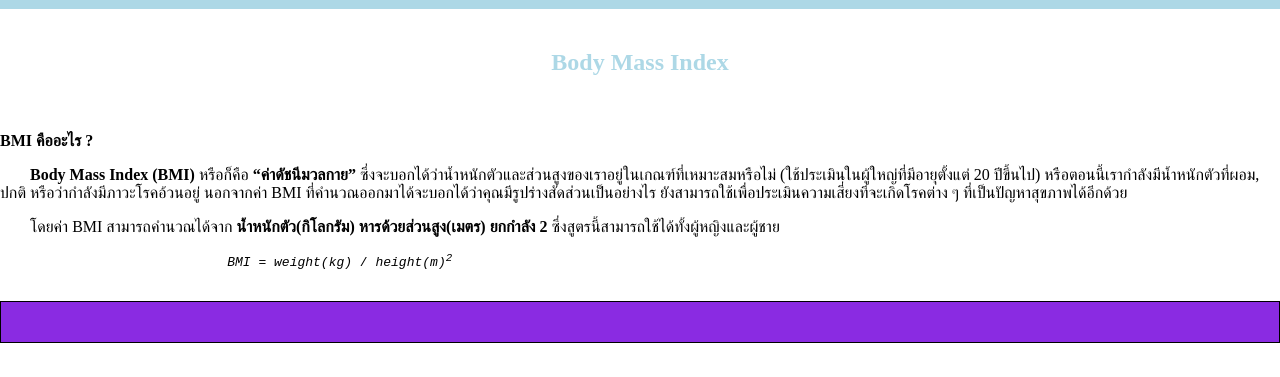
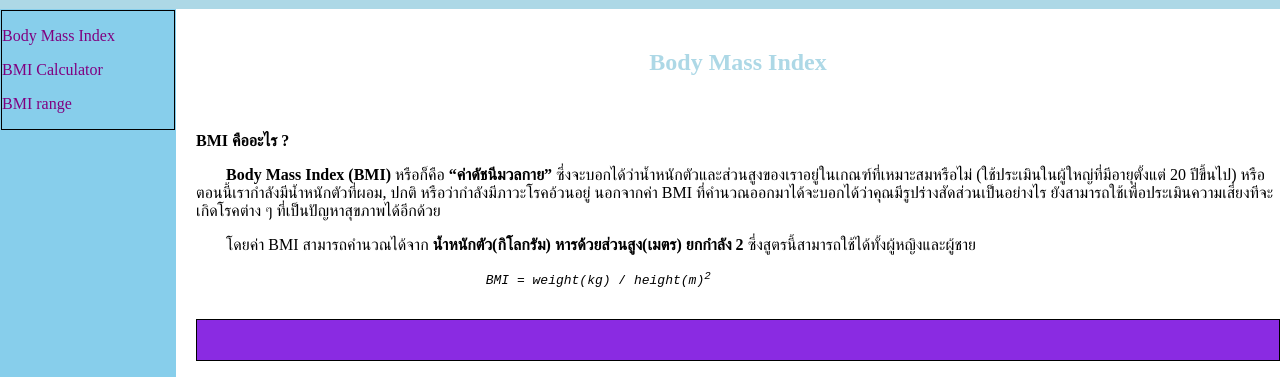
Before and after one commit to tawanwjt/BMI-calcualtor, a plain HTML site: page index.html in a window 1280 px wide. Shown: the part 109-486 px from the top of the page. Drawn offline with nearby package versions, Linux system fonts and the light colour scheme.

Commit message:
add sidebar with smooth single page navigation

```diff
--- a/assets/styles/styles.css
+++ b/assets/styles/styles.css
@@ -1,3 +1,7 @@
+html {
+    scroll-behavior: smooth;
+}
+
 body {
     background-color: white;
     margin: 0%;
@@ -5,7 +9,11 @@ body {
     width: 100%;
 }
 
-nav {
+a {
+    text-decoration: none;
+}
+
+.logo {
     background-color: lightblue;
     column-gap: 40px;
     display: flex;
@@ -15,20 +23,37 @@ nav {
     padding: 15px 10px;
 }
 
-nav a {
+.logo a {
     float: left;
     font-size: 20px;
     font-weight: bold;
     margin: 5px;
-    text-decoration: none;
 }
 
-nav a.logo img {
+.logo a img {
     width: 250px;
 }
 
 .container {
     width: 100%;
+    display: flex;
+    column-gap: 20px;
+}
+
+.container nav {
+    width: 30%;
+    border: 1px solid skyblue;
+    background-color: skyblue;
+}
+
+.navbar {
+    border: 1px solid black;
+    position: sticky;
+    top: 10px;
+}
+
+.topic a {
+    color: purple;
 }
 
 .divider {
@@ -44,7 +69,6 @@ nav a.logo img {
 
 h1 {
     text-align: center;
-    /* color: rgb(75, 194, 36); */
     color: lightblue;
 }
 
@@ -89,10 +113,11 @@ input {
 .btn input{
     background-color: lightblue;
     border: 0;
-    border-radius: 5px;
+    border-radius: 15em;
     color: white;
     cursor: pointer;
     font-weight: bold;
+    font-size: 15px;
     padding: 0.7vw;
     transform: scale(1.3);
 }
--- a/index.html
+++ b/index.html
@@ -8,14 +8,30 @@
 
 <body>
     <header>
-        <nav>
-            <a href="#" class="logo">
-                <img src="./assets/pictures/logo.png" alt="">
+        <div class="logo">
+            <a href="#">
+                <img src="./assets/pictures/logo.png" alt="logo.png">
             </a>
-        </nav>
+        </div>
     </header>
 
-    <section>
+    <div class="container">
+        <nav>
+            <div class="navbar">
+                <p class="topic">
+                    <a href="#bmi">Body Mass Index</a>
+                </p>
+                <p class="topic">
+                    <a href="#calculator">BMI Calculator</a>
+                </p>
+                <p class="topic">
+                    <a href="#range">BMI range</a>
+                </p>
+            </div>
+        </nav>
+
+        <div class="block">
+            <section id="bmi">
                 <div class="head">
                     <h1>Body Mass Index</h1>
                 </div>
@@ -49,7 +65,7 @@
 
             <div class="divider"></div>
 
-    <section>
+            <section id="calculator">
                 <div class="head">
                     <h1>BMI Calculator</h1>
                 </div>
@@ -87,9 +103,9 @@
 
             <div class="divider"> </div>
 
-    <section>
+            <section id="range">
                 <div class="head">
-            <h1>BMI Ranges</h1>
+                    <h1>BMI Range</h1>
                 </div>
 
                 <div class="bmi_range">
@@ -169,6 +185,10 @@
                 </div>
             </section>
 
+            <div class="divider"> </div>
+        </div>
+    </div>
+
     <div class="script">
         <script src="https://cdn.jsdelivr.net/npm/bootstrap@5.3.0-alpha3/dist/js/bootstrap.bundle.min.js"
             integrity="sha384-ENjdO4Dr2bkBIFxQpeoTz1HIcje39Wm4jDKdf19U8gI4ddQ3GYNS7NTKfAdVQSZe"
```
Lines whose indentation alone changed are shown as unchanged.
